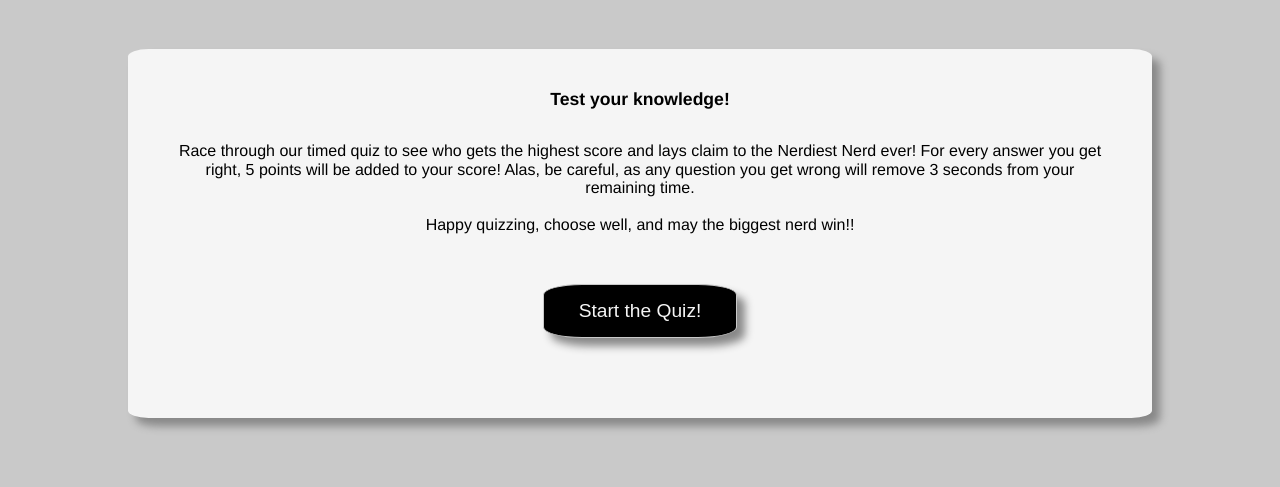
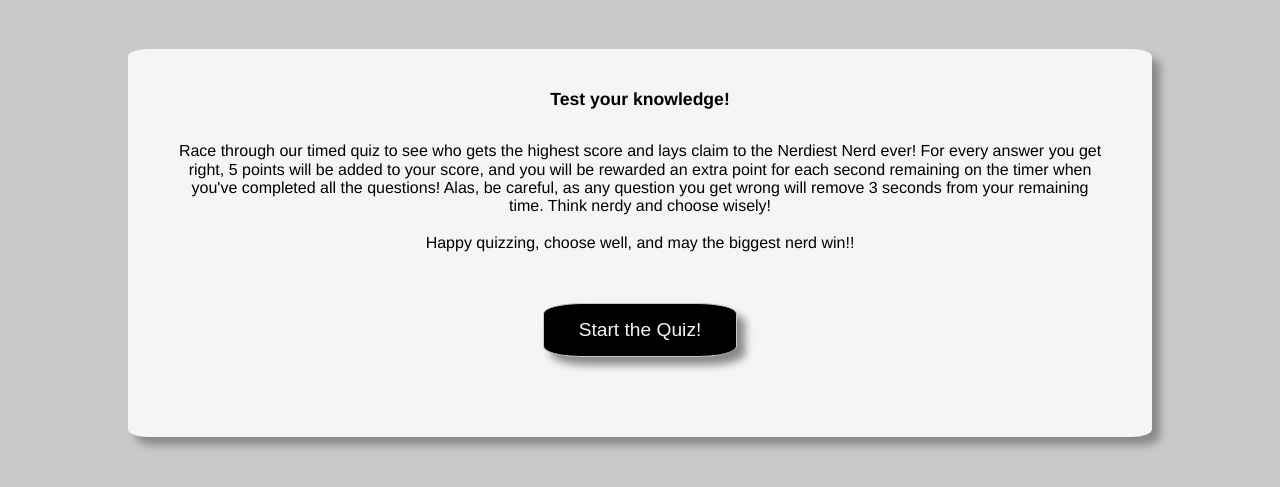
Before and after one commit to afarr002/quizNERD, a plain HTML site: page index.html in a window 1280 px wide. Shown: the part 85-572 px from the top of the page. Drawn offline with Linux system fonts and the light colour scheme.

Commit message:
updated html text

```diff
--- a/index.html
+++ b/index.html
@@ -21,9 +21,9 @@
         <br>
         <p id="quizAnswers">
             Race through our timed quiz to see who gets the highest score and lays claim to the Nerdiest Nerd ever! For
-            every answer you get right, 5 points will be added to your score! Alas, be careful, as any question you get
-            wrong will remove
-            3 seconds from your remaining time.</p>
+            every answer you get right, 5 points will be added to your score, and you will be rewarded an extra point
+            for each second remaining on the timer when you've completed all the questions! Alas, be careful, as any
+            question you get wrong will remove 3 seconds from your remaining time. Think nerdy and choose wisely!</p>
         <br>
         <p id="answerText">Happy quizzing, choose well, and may the biggest nerd win!!</p>
 
```
